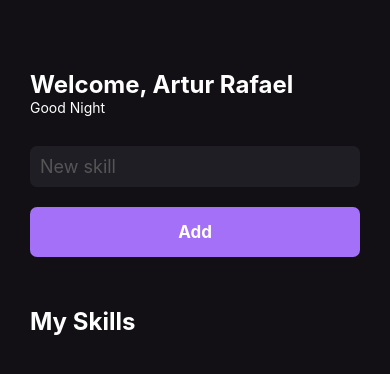
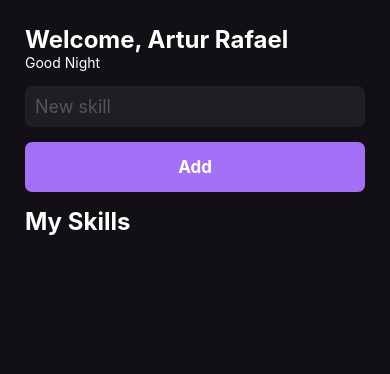
Before and after one commit to arturrsilveira/myskills, a React Native app: screen / in a window 390 px wide. Shown: the top 374 px of the page. Built offline with nearby package versions, Linux system fonts and the light colour scheme.

Commit message:
Ajuste na aparencia

```diff
--- a/src/components/Button.js
+++ b/src/components/Button.js
@@ -30,6 +30,6 @@ const styles = StyleSheet.create({
         padding: 15,
         borderRadius: 7,
         alignItems: 'center',
-        marginTop: 20
+        marginTop: 15
       }
 })
--- a/src/components/SkillCard.js
+++ b/src/components/SkillCard.js
@@ -18,15 +18,15 @@ export function SkillCard({ skill }){
 const styles =  StyleSheet.create({
     textSkill: {
         color: '#FFF',
-        fontSize: 22,
+        fontSize: 20,
         fontWeight: 'bold',
       },
 
       buttonSkill: {
         backgroundColor: '#1F1E25',
-        padding: 15,
-        borderRadius: 50,
+        padding: 5,
+        borderRadius: 7,
         alignItems: 'center',
-        marginVertical: 10
+        marginVertical: 5
       }
 })
--- a/src/pages/Home.js
+++ b/src/pages/Home.js
@@ -5,7 +5,8 @@ import {
     StyleSheet,
     TextInput,
     Platform,
-    FlatList
+    FlatList,
+    StatusBar
   } from 'react-native';
 
 import { Button } from '../components/Button';
@@ -32,7 +33,7 @@ export function Home(){
       setGrettig('Good Night');
     }
 
-  }, [mySkills])
+  }, [])
 
   return (
     <View style={styles.container}>
@@ -53,7 +54,7 @@ export function Home(){
 
       <Button onPress={handleAddNewSkill} />
 
-      <Text style={[styles.title, { marginVertical:50 }]}>
+      <Text style={[styles.title, { marginVertical:15 }]}>
         My Skills
       </Text>
 
@@ -73,9 +74,8 @@ const styles = StyleSheet.create({
   container: {
     flex: 1,
     backgroundColor: '#121015',
-    paddingHorizontal: 20,
-    paddingVertical:70,
-    paddingHorizontal: 30
+    paddingHorizontal: 25,
+    paddingVertical:25,
   },
 
   title: {
@@ -89,7 +89,7 @@ const styles = StyleSheet.create({
     color: '#FFF',
     fontSize: 18,
     padding: Platform.OS === 'ios' ? 15 : 10,
-    marginTop: 30,
+    marginTop: 15,
     borderRadius: 7
   },
 
```
